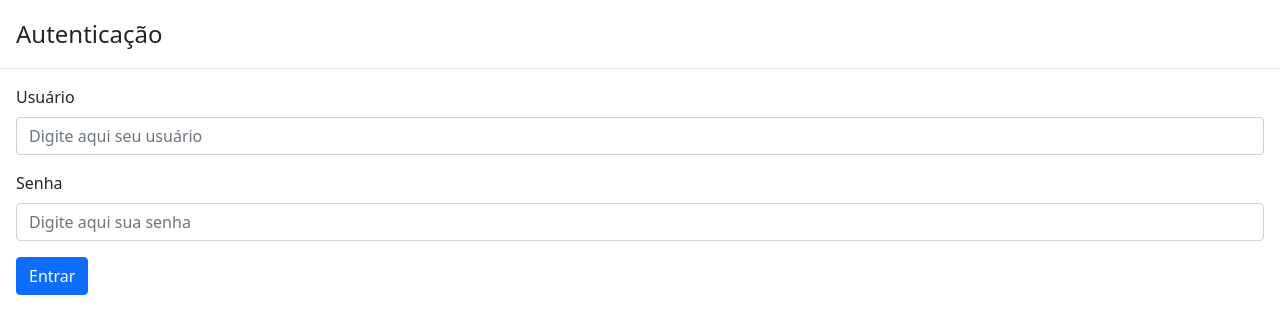
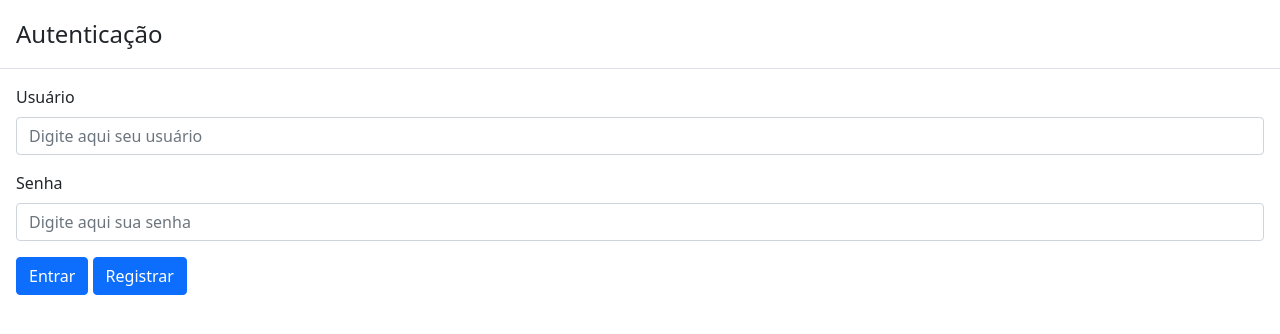
Before and after one commit to lucasgueiros/agendadecontatos, a React (Create React App) app in the folder app/: page / in a window 1280 px wide. Shown: the top 334 px of the page. Built offline with nearby package versions, Linux system fonts and the light colour scheme.

Commit message:
Registro funcionando

```diff
--- a/app/src/Auth.js
+++ b/app/src/Auth.js
@@ -1,5 +1,5 @@
 import {useState, useEffect} from 'react';
-import {usePersistedState} from './generics.js';
+import {usePersistedState, useNotification} from './generics.js';
 import axios from 'axios';
 import {Modal, Form, Button, Nav} from 'react-bootstrap';
 
@@ -18,11 +18,11 @@ export function useAuth() {
     config: config,
   });
 
-  const login = (user,password) => {
+  const login = (username,password) => {
     const http = axios.create({...config});
 
     http.post('login', {
-      username: user,
+      username: username,
       password: password
     }).then((r) => {
       const Authorization = 'Bearer ' + r.data.token;
@@ -49,14 +49,24 @@ export function useAuth() {
     });
   };
 
-  return [auth, login, logout];
+  const register = async (username,password) => {
+    const http = axios.create({...config});
+    return await http.post('register', {
+      username: username,
+      password: password
+    });
+  }
+
+  return [auth, login, logout, register];
 }
 
 export const Auth = (props) => {
-  const [auth, login, logout] = useAuth();
+  const [auth, login, logout, register] = useAuth();
   const [username,setUsername] = useState('');
   const [password,setPassword] = useState('');
   const [show, setShow] = useState(false);
+  const [Notification, notify] = useNotification();
+
   useEffect(() => {
     if(auth.status != 'authenticated') {
       setShow(true);
@@ -78,6 +88,7 @@ export const Auth = (props) => {
         <Modal.Title>Autenticação</Modal.Title>
       </Modal.Header>
       <Modal.Body>
+        <Notification/>
         <Form>
           <Form.Group controlId="username" className="mb-3">
             <Form.Label>Usuário</Form.Label>
@@ -92,6 +103,15 @@ export const Auth = (props) => {
           <Button variant="primary" onClick={(e) => {
             login(username,password);
           }}>Entrar</Button>
+          {' '}
+          <Button variant="primary" onClick={(e) => {
+            register(username,password).then((r) => {
+              notify('Cadastrado com sucesso.', 'primary');
+              login(username,password);
+            }, (e) => {
+              notify('Erro ao cadastrar novo usuário.', 'danger');
+            });
+          }}>Registrar</Button>
         </Form>
       </Modal.Body>
     </Modal>
--- a/app/src/Contatos.js
+++ b/app/src/Contatos.js
@@ -1,22 +1,13 @@
 import {useAuth} from './Auth.js';
 import {useState, useEffect, useReducer} from 'react';
-import {useRestResource} from './generics';
+import {useRestResource, useNotification} from './generics';
 import {Alert, Button, CloseButton, Card, CardColumns, Collapse, Modal, Form} from 'react-bootstrap';
 
 export const Contatos = (props) => {
   const [auth] = useAuth();
   const [data, fetch, dispatch] = useRestResource('contatos', auth.config);
   const [editing, setEditing] = useState(null);
-  const [showNotification, setShowNotification] = useState(false);
-  const [notification, setNotification] = useState('');
-  const [notificationVariant, setNotificationVariant] = useState('primary');
-
-  const notify = (message,variant) => {
-    setNotification(message);
-    setNotificationVariant(variant);
-    setShowNotification(true);
-    setTimeout(() => setShowNotification(false), 3000);
-  }
+  const [Notification, notify] = useNotification();
 
   if(!data) {
     return <>Carregando</>
@@ -25,7 +16,7 @@ export const Contatos = (props) => {
     <>
     <h1>Contatos</h1>
 
-    <Notification show={showNotification} variant={notificationVariant} message={notification} />
+    <Notification />
 
     <ContatoEditorModal editing={editing} dispatchResource={dispatch} setEditing={setEditing} notify={notify}/>
     <CardColumns>
@@ -172,5 +163,3 @@ const ContatoEditorModal = ({editing, dispatchResource, setEditing, notify}) =>
     </Modal>
   </>;
 }
-
-const Notification = ({show, message, variant}) => <Collapse in={show}><div><Alert variant={variant}>{message}</Alert></div></Collapse>;
--- a/app/src/generics.js
+++ b/app/src/generics.js
@@ -1,5 +1,6 @@
 import {useState, useEffect} from 'react';
 import axios from 'axios';
+import {Collapse, Alert} from 'react-bootstrap';
 
 // from https://dev.to/selbekk/persisting-your-react-state-in-9-lines-of-code-9go
 export function usePersistedState(key, defaultValue) {
@@ -79,3 +80,20 @@ export function useRestResource(name, config) {
 
   return [data, fetch, dispatch];
 }
+
+export function useNotification () {
+  const [showNotification, setShowNotification] = useState(false);
+  const [notification, setNotification] = useState('');
+  const [notificationVariant, setNotificationVariant] = useState('primary');
+
+  const notify = (message,variant) => {
+    setNotification(message);
+    setNotificationVariant(variant);
+    setShowNotification(true);
+    setTimeout(() => setShowNotification(false), 3000);
+  }
+
+  const Notification = (props) => <Collapse in={showNotification}><div><Alert variant={notificationVariant}>{notification}</Alert></div></Collapse>;
+
+  return [Notification, notify];
+}
```
